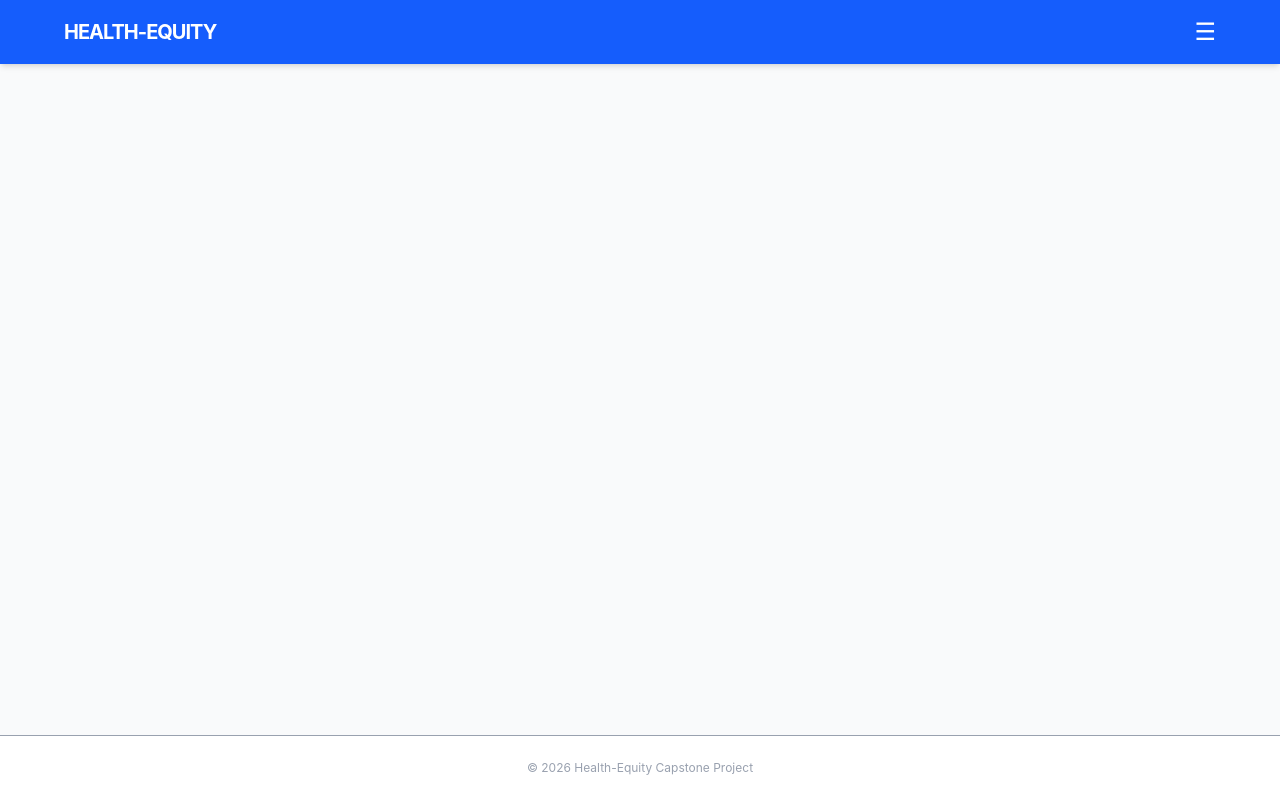
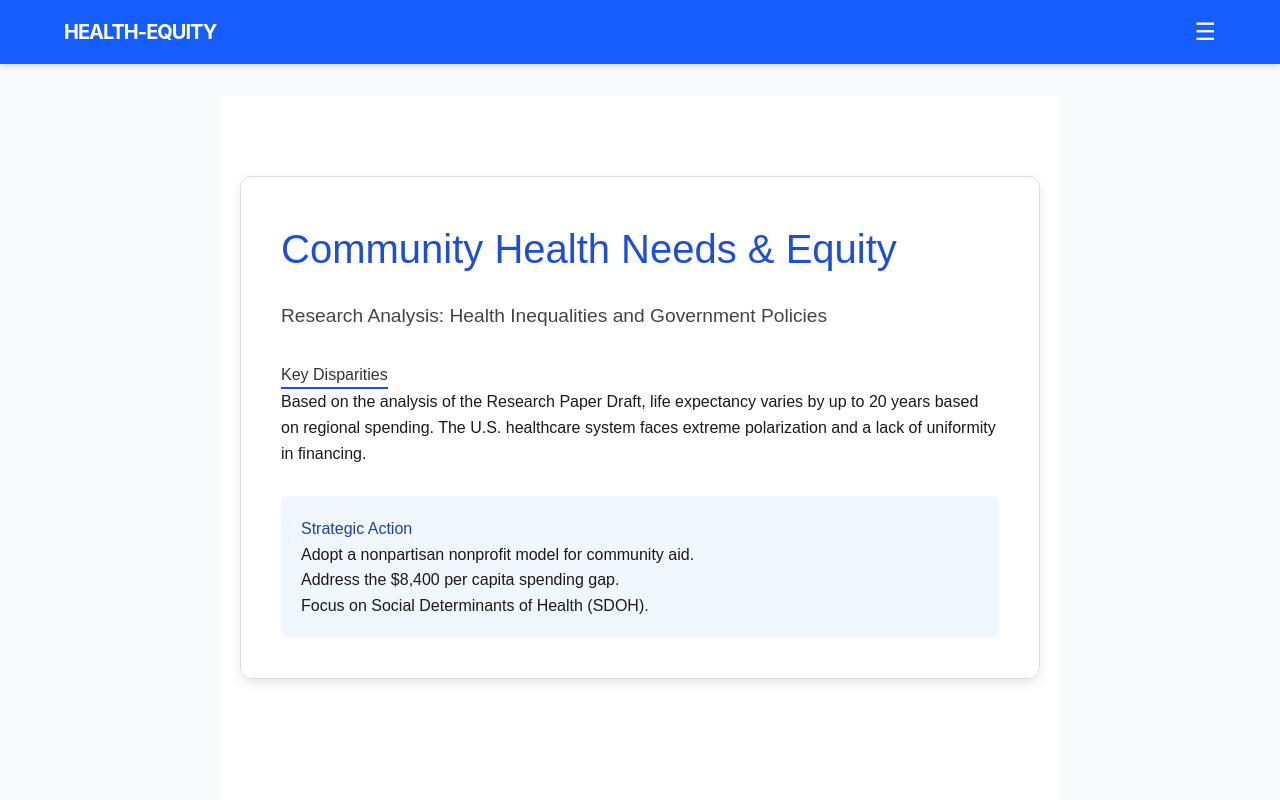
Before and after one commit to Alex-2026/Real-U5-Alex-Jason-Sandesh-Mahmoud, a React (Vite) app in the folder my-final-app/: page /community-health-needs in a window 1280 px wide. Shown: the top 800 px of the page. Built offline with nearby package versions, Linux system fonts and the light colour scheme.

Commit message:
Add Community Health Needs page

```diff
--- a/my-final-app/src/App.jsx
+++ b/my-final-app/src/App.jsx
@@ -4,6 +4,7 @@ import Home from "./pages/Home";
 import About from "./pages/About";
 import Profile from "./pages/Profile";
 import Help from "./pages/Help";
+import CommunityHealthNeeds from "./pages/CommunityHealthNeeds"; // Import the new page
 
 function App() {
   return (
@@ -21,6 +22,7 @@ function App() {
             <Route path="/about" element={<About />} />
             <Route path="/profile" element={<Profile />} />
             <Route path="/help" element={<Help />} />
+            <Route path="/community-health-needs" element={<CommunityHealthNeeds />} />
           </Routes>
         </main>
 
--- a/my-final-app/src/components/Header.jsx
+++ b/my-final-app/src/components/Header.jsx
@@ -22,9 +22,18 @@ export default function Header() {
       {/* STEP 3: Conditional Rendering (The "Burger" Menu) */}
       {isOpen && (
         <nav className="mt-4 flex flex-col gap-4 border-t border-blue-500 pt-4 animate-fadeIn">
-          <Link to="/" onClick={() => setIsOpen(false)} className="hover:text-blue-200">Home</Link>
-          <Link to="/about" onClick={() => setIsOpen(false)} className="hover:text-blue-200">Team</Link>
-          <Link to="/profile" onClick={() => setIsOpen(false)} className="hover:text-blue-200">Profile</Link>
+          <Link to="/" onClick={() => setIsOpen(false)} className="hover:text-blue-200"> Home </Link>
+          <Link to="/about" onClick={() => setIsOpen(false)} className="hover:text-blue-200"> Team </Link>
+          <Link to="/profile" onClick={() => setIsOpen(false)} className="hover:text-blue-200"> Profile </Link>
+
+          {/* NEW BUTTON ADDED HERE */}
+          <Link
+            to="/community-health-needs"
+            onClick={() => setIsOpen(false)}
+            className="bg-white text-blue-600 px-4 py-2 rounded-md font-semibold text-center hover:bg-blue-100 transition-colors"
+          >
+            Community Health Needs
+          </Link>
         </nav>
       )}
     </header>
--- /dev/null
+++ b/my-final-app/src/pages/CommunityHealthNeeds.jsx
@@ -0,0 +1,54 @@
+import React from 'react';
+
+export default function CommunityHealthNeeds() {
+  const containerStyle = {
+    padding: '80px 20px',
+    minHeight: '100vh',
+    backgroundColor: '#ffffff',
+    color: '#1a1a1a',
+    fontFamily: 'sans-serif',
+    lineHeight: '1.6'
+  };
+
+  const cardStyle = {
+    maxWidth: '800px',
+    margin: '0 auto',
+    border: '1px solid #ddd',
+    padding: '40px',
+    borderRadius: '12px',
+    boxShadow: '0 4px 12px rgba(0,0,0,0.1)'
+  };
+
+  return (
+    <div style={containerStyle}>
+      <div style={cardStyle}>
+        <h1 style={{ color: '#1d4ed8', fontSize: '2.5rem', marginBottom: '20px' }}>
+          Community Health Needs & Equity
+        </h1>
+        <p style={{ fontSize: '1.2rem', color: '#444', marginBottom: '30px' }}>
+          Research Analysis: Health Inequalities and Government Policies
+        </p>
+
+        <section style={{ marginBottom: '30px' }}>
+          <h2 style={{ color: '#333', borderBottom: '2px solid #1d4ed8', display: 'inline-block' }}>
+            Key Disparities
+          </h2>
+          <p>
+            Based on the analysis of the <a href="https://docs.google.com/document/d/1evX0Z1NuVTJOmMS4r-Ou9PjKcgSe24McVEZkUsDUYqA/edit?tab=t.0" target="_blank" rel="noreferrer">Research Paper Draft</a>,
+            life expectancy varies by up to 20 years based on regional spending.
+            The U.S. healthcare system faces extreme polarization and a lack of uniformity in financing.
+          </p>
+        </section>
+
+        <section style={{ backgroundColor: '#f0f7ff', padding: '20px', borderRadius: '8px' }}>
+          <h2 style={{ color: '#1e40af', marginTop: '0' }}>Strategic Action</h2>
+          <ul>
+            <li>Adopt a nonpartisan nonprofit model for community aid.</li>
+            <li>Address the $8,400 per capita spending gap.</li>
+            <li>Focus on Social Determinants of Health (SDOH).</li>
+          </ul>
+        </section>
+      </div>
+    </div>
+  );
+}
```
